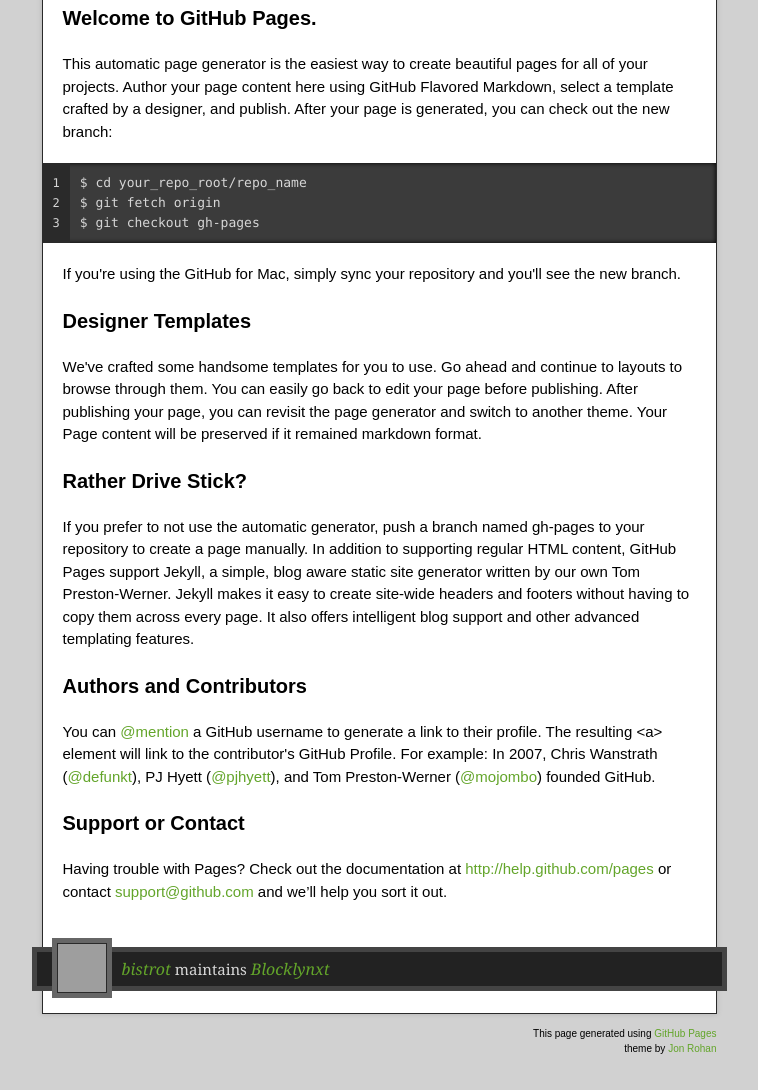
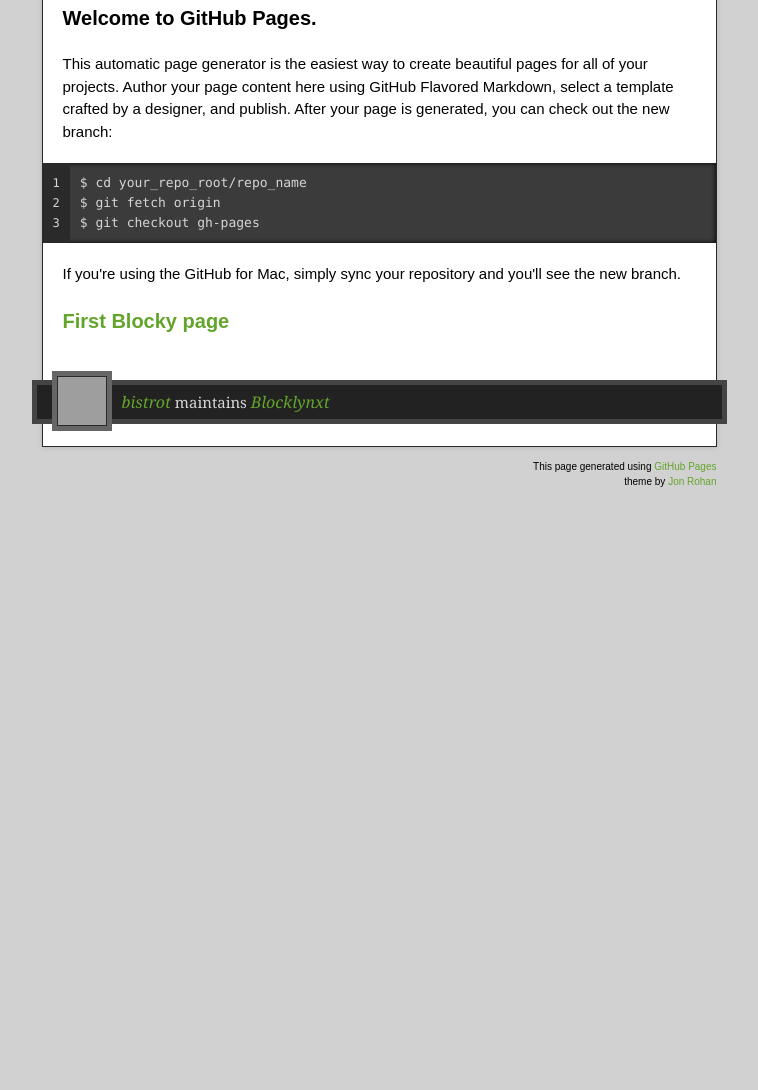
Before and after one commit to bistrot/BlocklyNxt, a plain HTML site: page index.html in a window 1280 px wide. Shown: the part 278-1368 px from the top of the page, without its empty margins (261-1019 px from the left). After the commit the page ends 857 px from the top, so only its background shows below. Drawn offline with nearby package versions, Linux system fonts and the light colour scheme; grey boxes are pictures that could not be loaded.

Commit message:
Update index.html

```diff
--- a/index.html
+++ b/index.html
@@ -49,24 +49,11 @@
 <p>If you're using the GitHub for Mac, simply sync your repository and you'll see the new branch.</p>
 
 <h3>
-<a name="designer-templates" class="anchor" href="#designer-templates"><span class="octicon octicon-link"></span></a>Designer Templates</h3>
+  <a href="FirstBlockly.html">
+    First Blocky page
+  </a>
+</h3>
 
-<p>We've crafted some handsome templates for you to use. Go ahead and continue to layouts to browse through them. You can easily go back to edit your page before publishing. After publishing your page, you can revisit the page generator and switch to another theme. Your Page content will be preserved if it remained markdown format.</p>
-
-<h3>
-<a name="rather-drive-stick" class="anchor" href="#rather-drive-stick"><span class="octicon octicon-link"></span></a>Rather Drive Stick?</h3>
-
-<p>If you prefer to not use the automatic generator, push a branch named <code>gh-pages</code> to your repository to create a page manually. In addition to supporting regular HTML content, GitHub Pages support Jekyll, a simple, blog aware static site generator written by our own Tom Preston-Werner. Jekyll makes it easy to create site-wide headers and footers without having to copy them across every page. It also offers intelligent blog support and other advanced templating features.</p>
-
-<h3>
-<a name="authors-and-contributors" class="anchor" href="#authors-and-contributors"><span class="octicon octicon-link"></span></a>Authors and Contributors</h3>
-
-<p>You can <a href="https://github.com/blog/821" class="user-mention">@mention</a> a GitHub username to generate a link to their profile. The resulting <code>&lt;a&gt;</code> element will link to the contributor's GitHub Profile. For example: In 2007, Chris Wanstrath (<a href="https://github.com/defunkt" class="user-mention">@defunkt</a>), PJ Hyett (<a href="https://github.com/pjhyett" class="user-mention">@pjhyett</a>), and Tom Preston-Werner (<a href="https://github.com/mojombo" class="user-mention">@mojombo</a>) founded GitHub.</p>
-
-<h3>
-<a name="support-or-contact" class="anchor" href="#support-or-contact"><span class="octicon octicon-link"></span></a>Support or Contact</h3>
-
-<p>Having trouble with Pages? Check out the documentation at <a href="http://help.github.com/pages">http://help.github.com/pages</a> or contact <a href="mailto:support@github.com">support@github.com</a> and we’ll help you sort it out.</p>
         </article>
       </div>
     </div>
```
